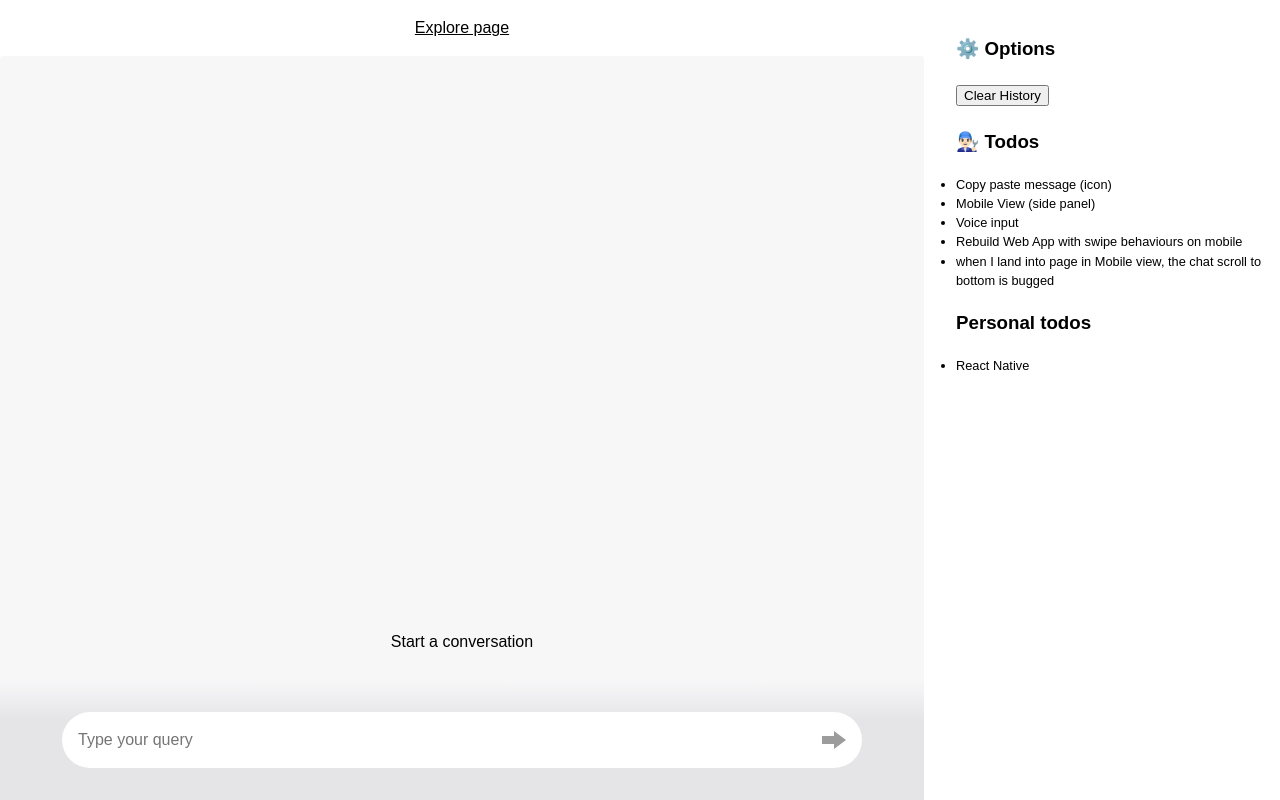
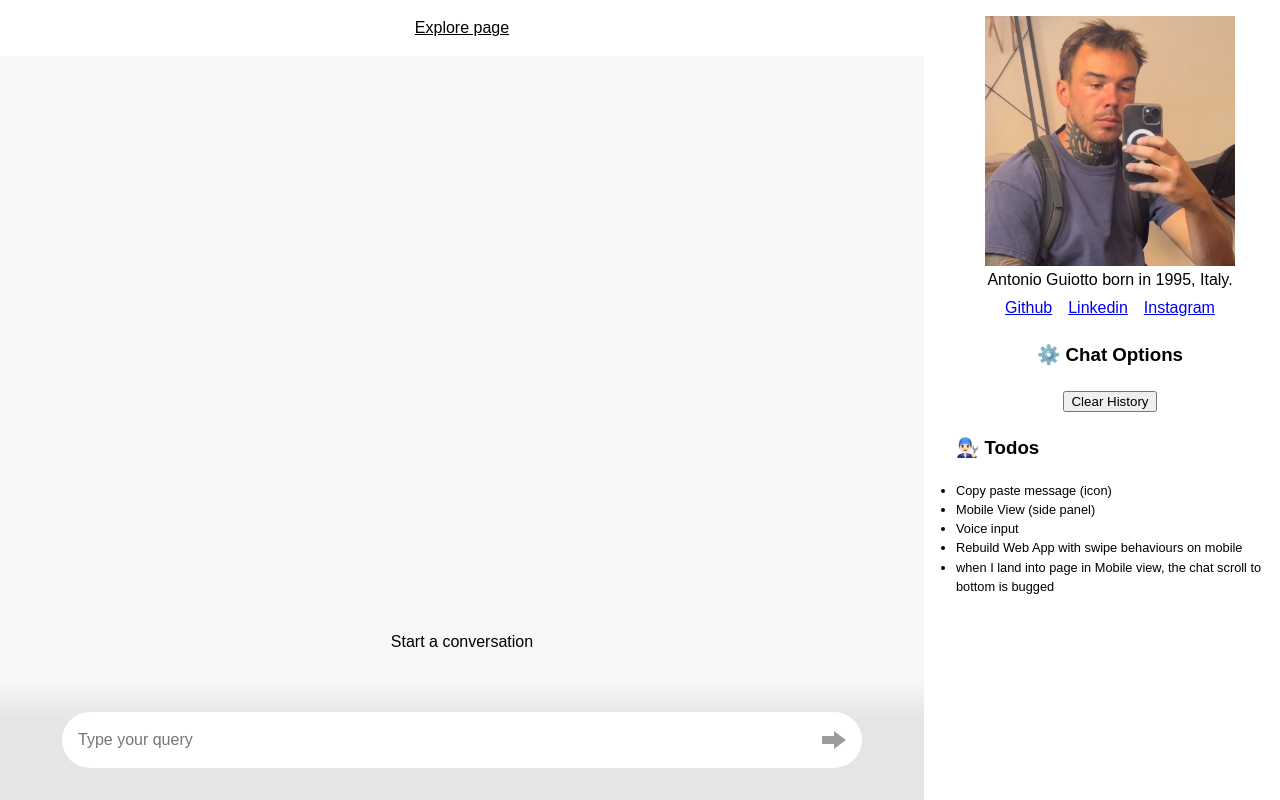
Before and after one commit to palloncino/antonioguiotto.com, a React (Create React App) app: page /chat-up in a window 1280 px wide. Built offline with nearby package versions, Linux system fonts and the light colour scheme.

Commit message:
side panel slightlyimproved

```diff
--- a/src/features/ChatUp/ChatUp.css
+++ b/src/features/ChatUp/ChatUp.css
@@ -198,6 +198,36 @@
   padding: 1rem;
 }
 
+.SidePanelContentContainer {
+  width: 100%;
+  display: flex;
+  flex-direction: column;
+  justify-content: flex-start;
+  align-items: center;
+}
+
+.SidePanelMediaContainer {
+  height: 250px;
+  width: 100%;
+  background: url('../../media/images/me.jpeg');
+  background-position: center;
+  background-size:contain;
+  background-repeat: no-repeat;
+}
+
+.SidePanelSocialContainer {
+  display: flex;
+  gap: 1rem;
+}
+
+.SidePanelMediaDescription {
+
+}
+
+.SidePanelSocialLink {
+
+}
+
 @media only screen and (max-width: 600px) {
   .central-container {
     display: flex;
--- a/src/features/ChatUp/index.tsx
+++ b/src/features/ChatUp/index.tsx
@@ -229,7 +229,31 @@ const ChatUp = () => {
 
 				<div className={`side-panel${view === 'side' ? ' open' : ''}`}>
 
-					<h3>⚙️ Options</h3>
+					<div className='SidePanelContentContainer'>
+
+						<div className='SidePanelMediaContainer'>
+						</div>
+
+						<div className='SidePanelMediaDescription'>
+							Antonio Guiotto born in 1995, Italy.
+						</div>
+
+
+						<div className='SidePanelSocialContainer'>
+							<div className='SidePanelSocialLink'>
+								<a href="https://github.com/palloncino">Github</a>
+							</div>
+							<div className='SidePanelSocialLink'>
+								<a href="https://www.linkedin.com/in/antonioguiotto/">Linkedin</a>
+							</div>
+							<div className='SidePanelSocialLink'>
+								<a href="https://www.instagram.com/antonio_guiotto/">Instagram</a>
+							</div>
+						</div>
+
+
+
+						<h3>⚙️ Chat Options</h3>
 
 						<div className="clear-history-button-container">
 							<button className="clear-history-button" onClick={clearHistory}>Clear History</button>
@@ -254,12 +278,8 @@ const ChatUp = () => {
 									when I land into page in Mobile view, the chat scroll to bottom is bugged
 								</li>
 							</ul>
-						<h3>Personal todos</h3>
-						<ul style={{ fontSize: '.8rem', lineHeight: '1.2rem' }}>
-							<li>
-								React Native
-							</li>
-						</ul>
+						</div>
+
 					</div>
 
 
```
Also changed, not shown: src/media/images/me.jpeg (added). Lines whose indentation alone changed are shown as unchanged.
